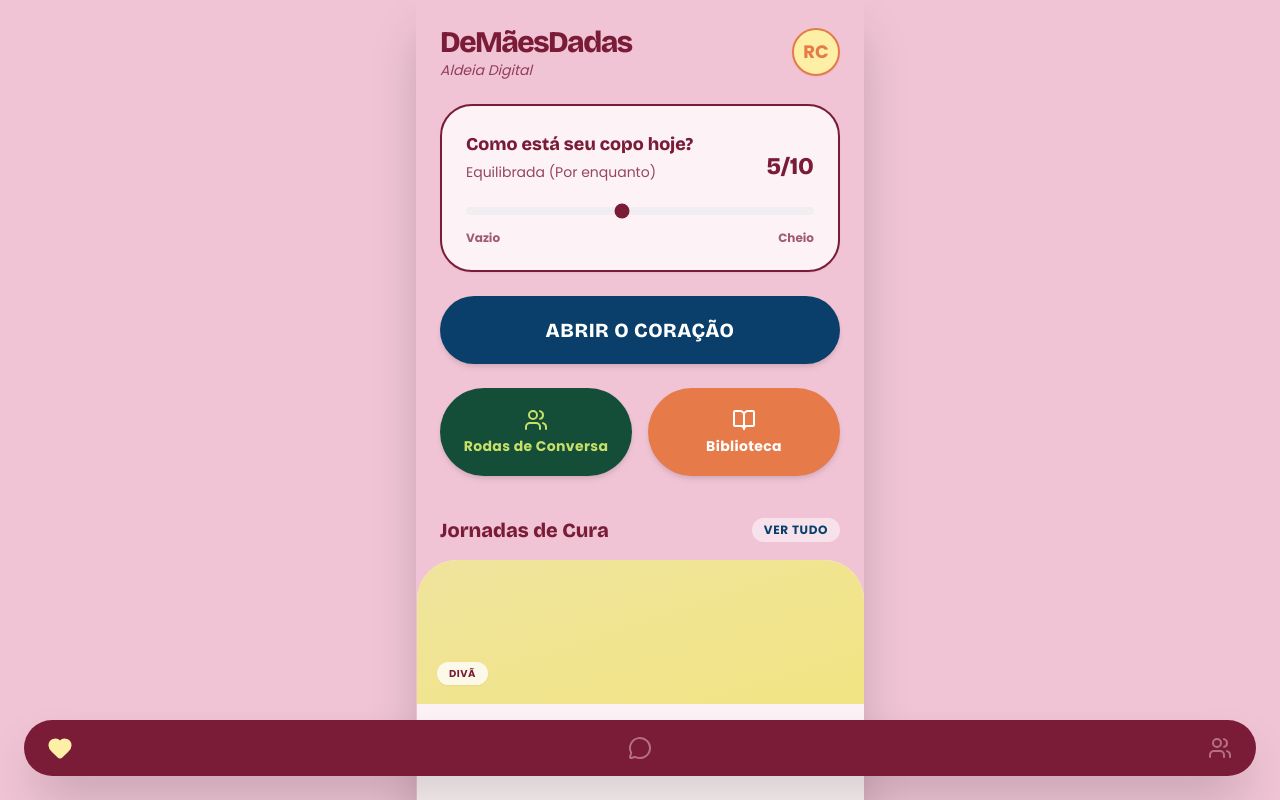
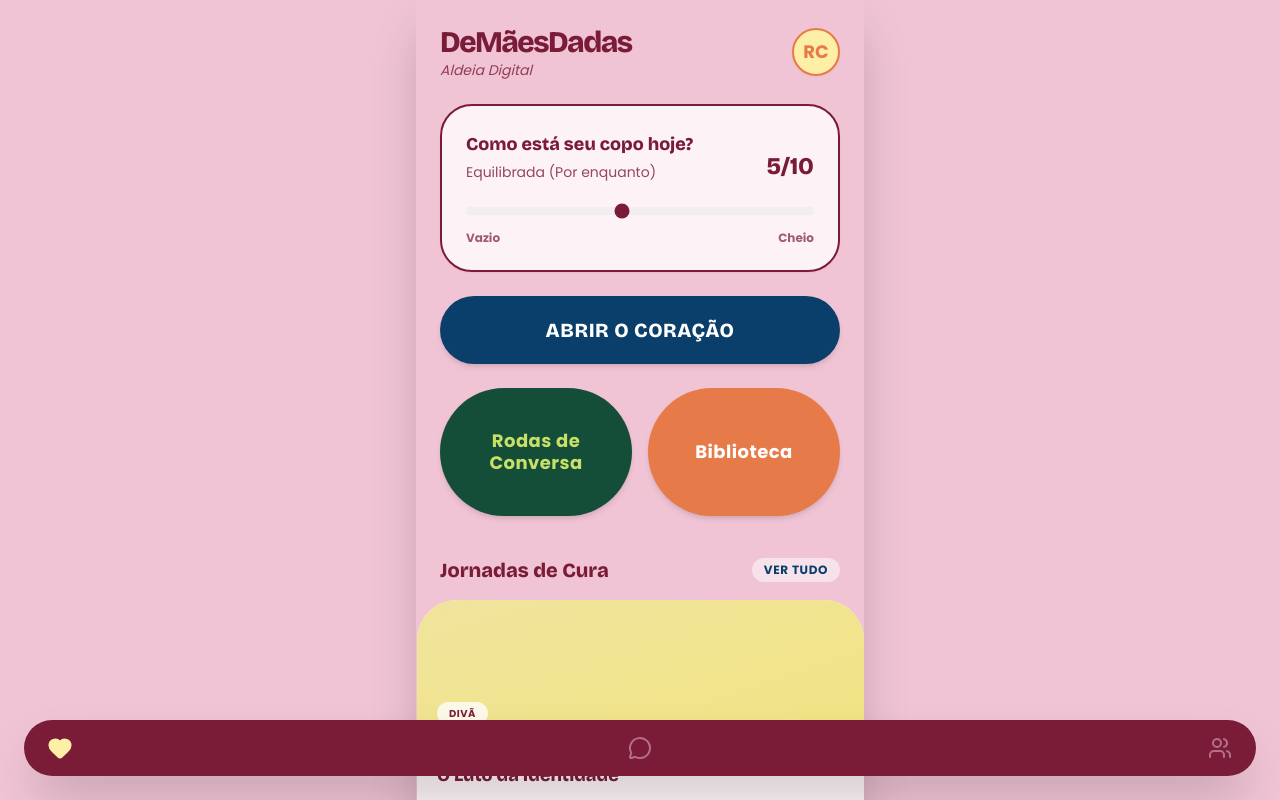
Before and after one commit to dmd-app/de-maes-dadas-app, a React (Vite) app: page / in a window 1280 px wide. Shown: the top 800 px of the page. Built offline with nearby package versions, Linux system fonts and the light colour scheme.

Commit message:
Remove Icons from Secondary Buttons + Increase Text Size

```diff
--- a/src/App.jsx
+++ b/src/App.jsx
@@ -97,14 +97,12 @@ const PanicButton = () => {
 
 const ActionButtons = () => (
   <section className="px-6 py-4 grid grid-cols-2 gap-4 bg-pop-pink">
-    <button className="p-5 bg-pop-green rounded-full shadow-md flex flex-col items-center justify-center gap-1 hover:scale-105 transition-transform">
-      <Users size={24} className="text-pop-lime" />
-      <span className="font-sans font-bold text-sm text-pop-lime tracking-wide">Rodas de Conversa</span>
+    <button className="p-6 bg-pop-green rounded-full shadow-md flex flex-col items-center justify-center gap-1 hover:scale-105 transition-transform h-32">
+      <span className="font-sans font-bold text-lg text-pop-lime tracking-wide text-center leading-tight">Rodas de Conversa</span>
     </button>
 
-    <button className="p-5 bg-pop-orange rounded-full shadow-md flex flex-col items-center justify-center gap-1 hover:scale-105 transition-transform">
-      <BookOpen size={24} className="text-white" />
-      <span className="font-sans font-bold text-sm text-white tracking-wide">Biblioteca</span>
+    <button className="p-6 bg-pop-orange rounded-full shadow-md flex flex-col items-center justify-center gap-1 hover:scale-105 transition-transform h-32">
+      <span className="font-sans font-bold text-lg text-white tracking-wide text-center leading-tight">Biblioteca</span>
     </button>
   </section>
 );
```
